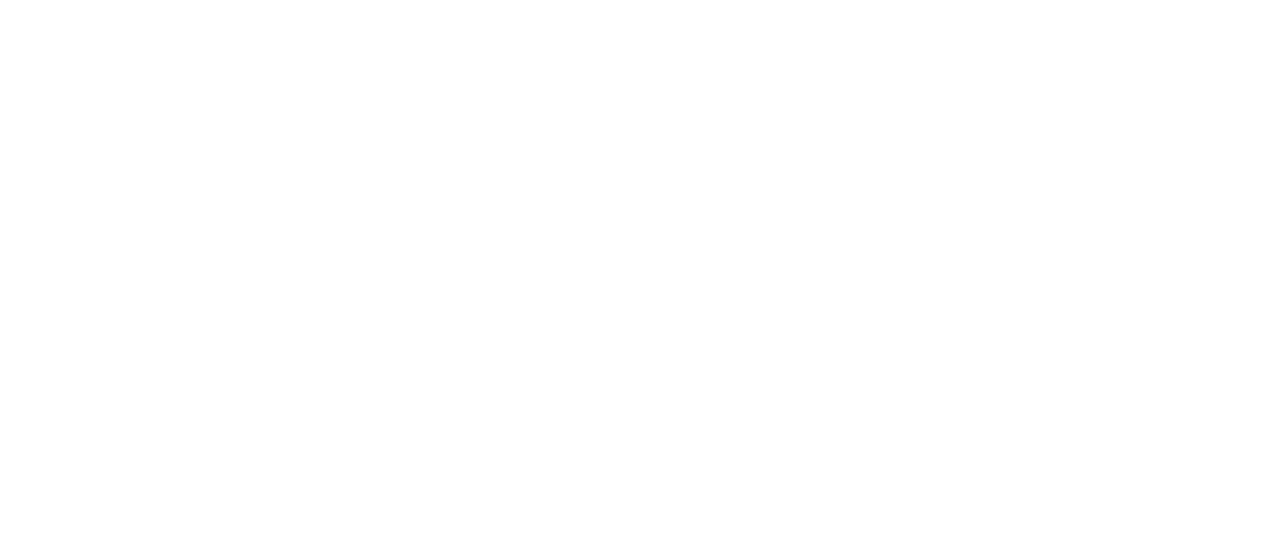
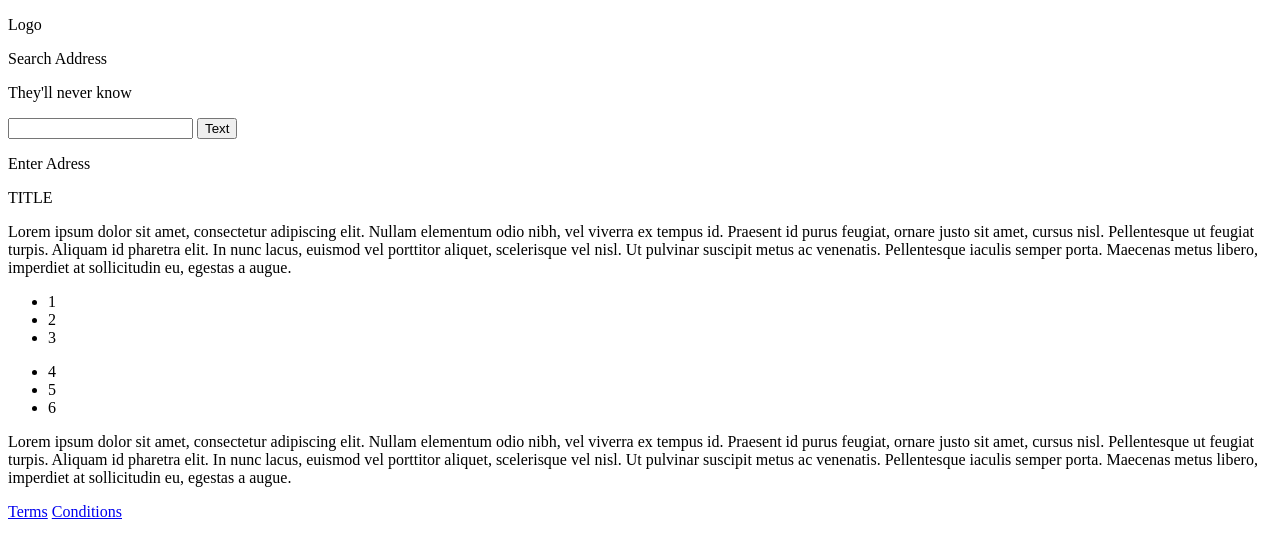
Before and after one commit to Javier-Fera/WebChallenge, a plain HTML site: page index.html in a window 1280 px wide. Drawn offline with Linux system fonts and the light colour scheme.

Commit message:
html skeleton

```diff
--- a/index.html
+++ b/index.html
@@ -3,9 +3,69 @@
 <head>
     <meta charset="UTF-8">
     <meta name="viewport" content="width=device-width, initial-scale=1.0">
-    <title>Document</title>
+    <title>Landing</title>
+    <link rel="stylesheet" href="style/style.css">
+    <script src="script/script.js"></script>
 </head>
 <body>
+    <div class="blue_bg">
+        <section class="company_logo">
+            <p>Logo</p>
+        </section>
+        <section class="text_description">
+            <p>Search Address</p>
+            <p>They'll never know</p>
+        </section>
+        <section class="search_form">
+                <input type="text" name="" id="">
+                <button>Text</button>
+        </section>
+        <section class="bottom_text">
+            <p>Enter Adress</p>
+        </section>
+    </div>
 
+    <div class="white_gradient">
+        <section class="gradient_text">
+            <p>TITLE</p>
+            <p>Lorem ipsum dolor sit amet, consectetur adipiscing elit. Nullam elementum odio nibh,
+                vel viverra ex tempus id. Praesent id purus feugiat, ornare justo sit amet,
+                cursus nisl. Pellentesque ut feugiat turpis. Aliquam id pharetra elit. In nunc lacus,
+                euismod vel porttitor aliquet, scelerisque vel nisl. Ut pulvinar suscipit metus ac venenatis.
+                Pellentesque iaculis semper porta. Maecenas metus libero, imperdiet at sollicitudin eu,
+                egestas a augue.
+            </p>
+        </section>
+        <section class="bulleted_list">
+            <ul>
+                <li>1</li>
+                <li>2</li>
+                <li>3</li>
+            </ul>
+
+            <ul>
+                <li>4</li>
+                <li>5</li>
+                <li>6</li>
+            </ul>
+
+        </section>
+    </div>
+
+    <div class="terms_conditions">
+        <section class="terms_text">
+            <p>Lorem ipsum dolor sit amet, consectetur adipiscing elit. Nullam elementum odio nibh,
+                vel viverra ex tempus id. Praesent id purus feugiat, ornare justo sit amet,
+                cursus nisl. Pellentesque ut feugiat turpis. Aliquam id pharetra elit. In nunc lacus,
+                euismod vel porttitor aliquet, scelerisque vel nisl. Ut pulvinar suscipit metus ac venenatis.
+                Pellentesque iaculis semper porta. Maecenas metus libero, imperdiet at sollicitudin eu,
+                egestas a augue.
+            </p>
+        </section>
+        <section class="terms_links">
+            <a href="#">Terms</a>
+            <a href="#">Conditions</a>
+        </section>
+    </div>
 </body>
 </html>
--- a/script/script.js
+++ b/script/script.js
@@ -0,0 +1,21 @@
+//Required functions
+
+//fetch function
+
+//build response function with success and failure responses
+
+//regex email check with border change
+
+var email;
+
+function storedata(a){
+    email=a;
+}
+
+function writedata(){
+    document.getElementById("email_result").innerHTML=email;
+}
+
+function launchAlert(){
+    alert("message");
+}
--- a/style/style.css
+++ b/style/style.css
@@ -0,0 +1,4 @@
+#test{
+    padding:9px;
+    border: 3px solid black;
+}
```
Also changed, not shown: results.html (added, +59 -0 lines), README.md.
